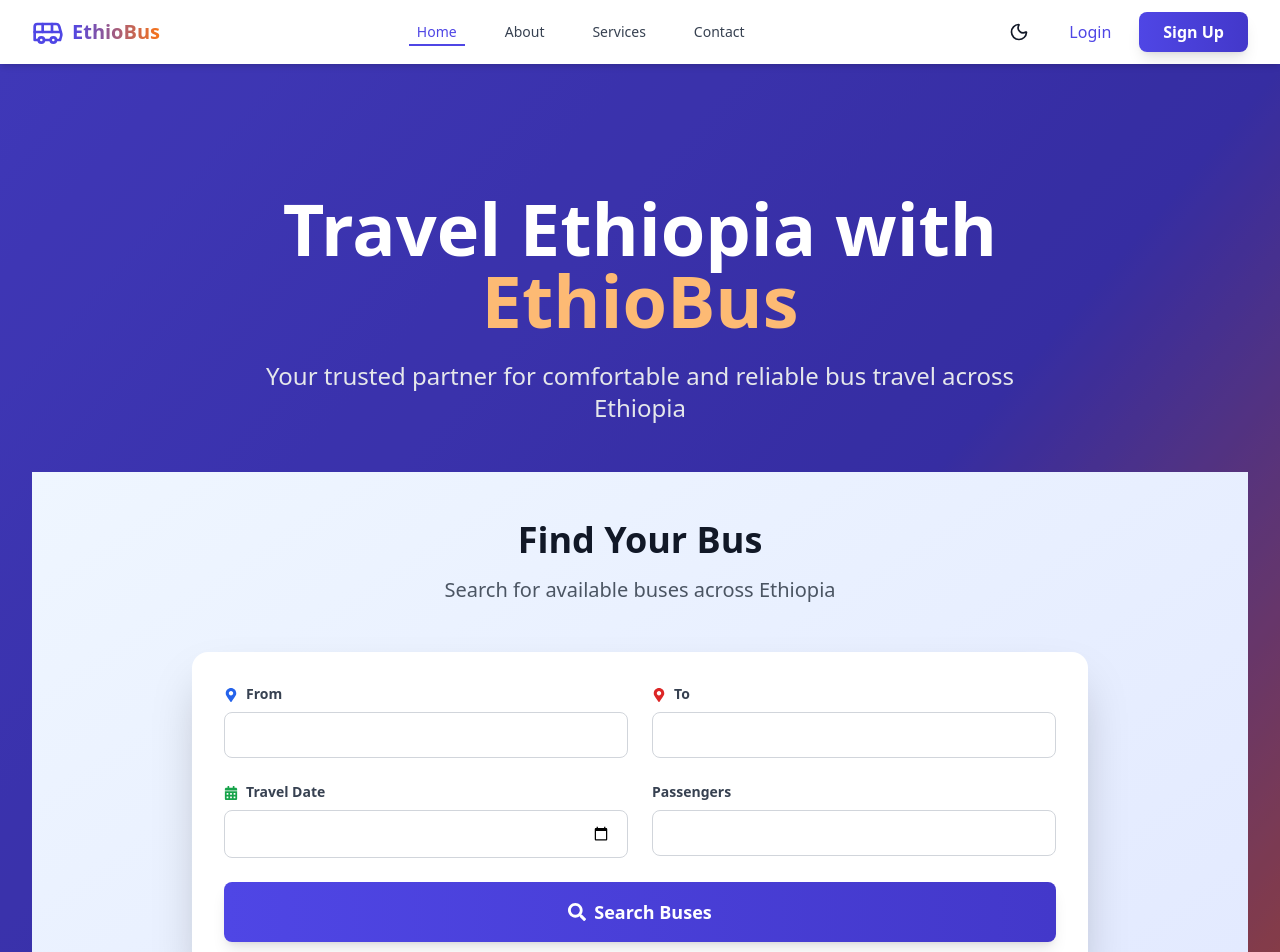
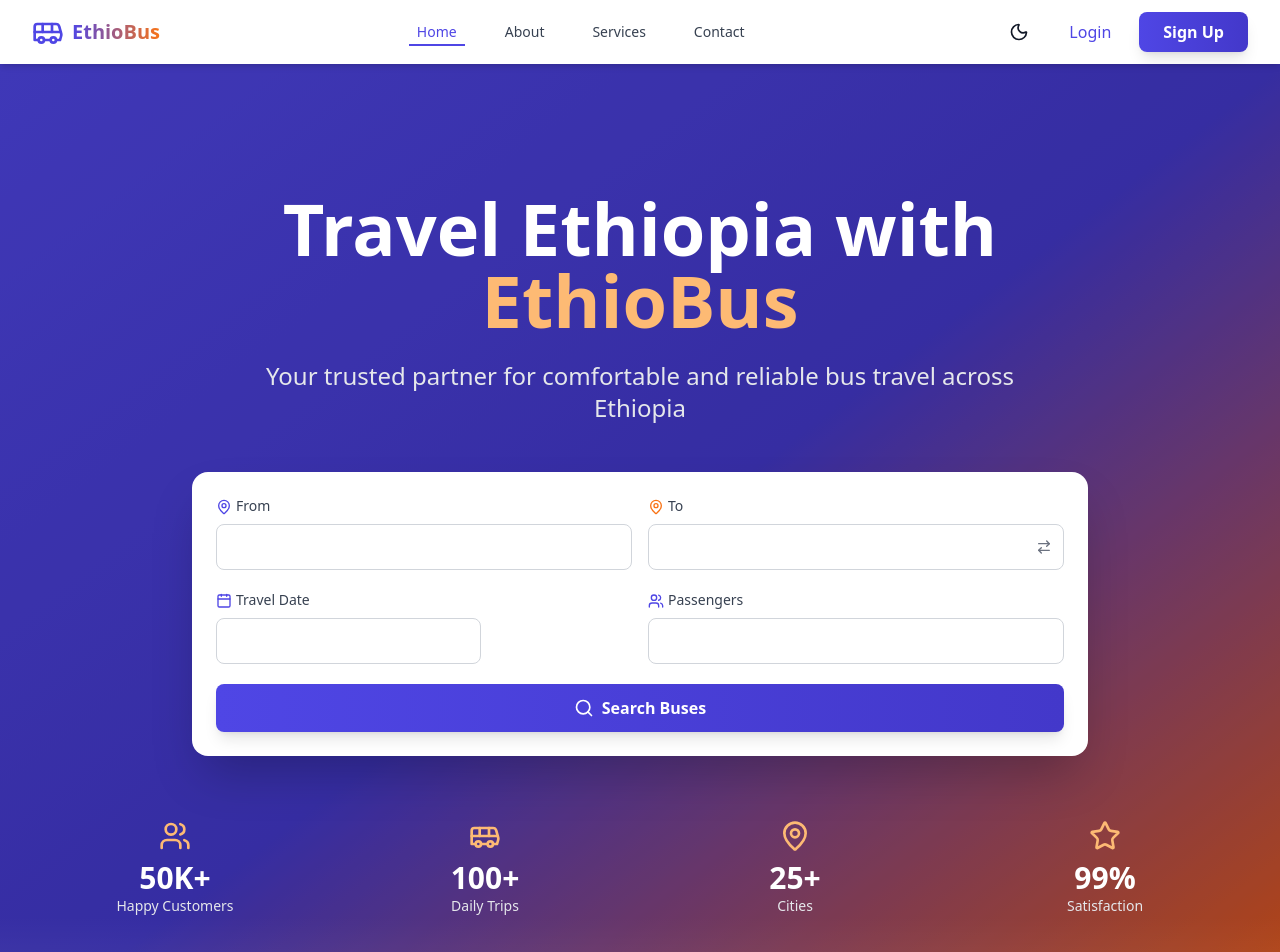
Before and after one commit to biruk2116/Bus-ticketing, a React (Vite) app in the folder frontend/: page / in a window 1280 px wide. Shown: the top 952 px of the page. Built offline with nearby package versions, Linux system fonts and the light colour scheme.

Commit message:
bus search

```diff
--- a/frontend/src/components/BusSearch.jsx
+++ b/frontend/src/components/BusSearch.jsx
@@ -1,75 +1,58 @@
-// frontend/src/components/BusSearch.jsx
-import React, { useState } from 'react';
-import { motion } from 'framer-motion';
-import { useNavigate } from 'react-router-dom';
-import { FaMapMarkerAlt, FaCalendarAlt, FaSearch } from 'react-icons/fa';
+// src/components/BusSearch.jsx
+import React, { useState } from 'react'
+import { motion } from 'framer-motion'
+import { useNavigate } from 'react-router-dom'
+import { MapPin, Calendar, Users, Search, ArrowRightLeft } from 'lucide-react'
+import DatePicker from 'react-datepicker'
+import 'react-datepicker/dist/react-datepicker.css'
 
-const BusSearch = () => {
-  const navigate = useNavigate();
-  const [searchData, setSearchData] = useState({
+const BusSearch = ({ compact = false }) => {
+  const navigate = useNavigate()
+  const [formData, setFormData] = useState({
     from: '',
     to: '',
-    date: '',
+    date: new Date(),
     passengers: 1
-  });
+  })
 
   const cities = [
-    'Addis Ababa',
-    'Bahir Dar',
-    'Gondar',
-    'Hawassa',
-    'Mekelle',
-    'Dire Dawa',
-    'Jimma',
-    'Arba Minch',
-    'Harar',
-    'Dessie'
-  ];
+    'Addis Ababa', 'Bahir Dar', 'Gondar', 'Hawassa', 'Mekelle',
+    'Dire Dawa', 'Jimma', 'Arba Minch', 'Harar', 'Dessie'
+  ]
 
-  const handleSearch = (e) => {
-    e.preventDefault();
-    // Save search to localStorage (history)
-    const searches = JSON.parse(localStorage.getItem('recentSearches') || '[]');
-    searches.unshift(searchData);
-    localStorage.setItem('recentSearches', JSON.stringify(searches.slice(0, 5)));
+  const handleSubmit = (e) => {
+    e.preventDefault()
+    if (formData.from && formData.to && formData.date) {
+      navigate('/buses', { state: formData })
+    }
+  }
 
-    // Navigate to bus list with search params
-    navigate('/buses', { state: searchData });
-  };
+  const swapCities = () => {
+    setFormData({
+      ...formData,
+      from: formData.to,
+      to: formData.from
+    })
+  }
 
   return (
-    <div className="min-h-screen bg-gradient-to-br from-blue-50 to-indigo-100 py-12 px-4 sm:px-6 lg:px-8">
     <motion.div
       initial={{ opacity: 0, y: 20 }}
       animate={{ opacity: 1, y: 0 }}
-        className="max-w-4xl mx-auto"
+      className={`bg-white dark:bg-gray-800 rounded-2xl shadow-2xl ${compact ? 'p-6' : 'p-8'} max-w-4xl mx-auto`}
     >
-        <div className="text-center mb-12">
-          <h1 className="text-4xl font-bold text-gray-900 mb-4">
-            Find Your Bus
-          </h1>
-          <p className="text-xl text-gray-600">
-            Search for available buses across Ethiopia
-          </p>
-        </div>
-
-        <motion.div
-          initial={{ opacity: 0, scale: 0.9 }}
-          animate={{ opacity: 1, scale: 1 }}
-          transition={{ delay: 0.2 }}
-          className="bg-white rounded-2xl shadow-2xl p-8"
-        >
-          <form onSubmit={handleSearch} className="space-y-6">
-            <div className="grid grid-cols-1 md:grid-cols-2 gap-6">
-              <div>
-                <label className="block text-gray-700 text-sm font-bold mb-2">
-                  <FaMapMarkerAlt className="inline mr-2 text-blue-600" />
+      <form onSubmit={handleSubmit} className="space-y-5">
+        <div className="grid grid-cols-1 md:grid-cols-2 gap-4">
+          {/* From City */}
+          <div className="relative">
+            <label className="block text-sm font-medium text-gray-700 dark:text-gray-300 mb-2">
+              <MapPin className="inline h-4 w-4 mr-1 text-primary-600" />
               From
             </label>
             <select
               required
-                  value={searchData.from}
-                  onChange={(e) => setSearchData({ ...searchData, from: e.target.value })}
+              value={formData.from}
+              onChange={(e) => setFormData({ ...formData, from: e.target.value })}
               className="input-field"
             >
               <option value="">Select departure city</option>
@@ -79,51 +62,66 @@
             </select>
           </div>
 
-              <div>
-                <label className="block text-gray-700 text-sm font-bold mb-2">
-                  <FaMapMarkerAlt className="inline mr-2 text-red-600" />
+          {/* To City */}
+          <div className="relative">
+            <label className="block text-sm font-medium text-gray-700 dark:text-gray-300 mb-2">
+              <MapPin className="inline h-4 w-4 mr-1 text-accent-500" />
               To
             </label>
+            <div className="relative">
               <select
                 required
-                  value={searchData.to}
-                  onChange={(e) => setSearchData({ ...searchData, to: e.target.value })}
+                value={formData.to}
+                onChange={(e) => setFormData({ ...formData, to: e.target.value })}
                 className="input-field"
               >
                 <option value="">Select destination city</option>
-                  {cities.filter(c => c !== searchData.from).map(city => (
+                {cities.filter(c => c !== formData.from).map(city => (
                   <option key={city} value={city}>{city}</option>
                 ))}
               </select>
+              <button
+                type="button"
+                onClick={swapCities}
+                className="absolute right-2 top-1/2 transform -translate-y-1/2 p-1 hover:bg-gray-100 dark:hover:bg-gray-700 rounded-full transition-colors"
+              >
+                <ArrowRightLeft className="h-4 w-4 text-gray-500" />
+              </button>
+            </div>
+          </div>
         </div>
 
+        <div className="grid grid-cols-1 md:grid-cols-2 gap-4">
+          {/* Date */}
           <div>
-                <label className="block text-gray-700 text-sm font-bold mb-2">
-                  <FaCalendarAlt className="inline mr-2 text-green-600" />
+            <label className="block text-sm font-medium text-gray-700 dark:text-gray-300 mb-2">
+              <Calendar className="inline h-4 w-4 mr-1 text-primary-600" />
               Travel Date
             </label>
-                <input
-                  type="date"
+            <DatePicker
+              selected={formData.date}
+              onChange={(date) => setFormData({ ...formData, date })}
+              minDate={new Date()}
+              className="input-field"
+              dateFormat="MMMM d, yyyy"
               required
-                  min={new Date().toISOString().split('T')[0]}
-                  value={searchData.date}
-                  onChange={(e) => setSearchData({ ...searchData, date: e.target.value })}
-                  className="input-field"
             />
           </div>
 
+          {/* Passengers */}
           <div>
-                <label className="block text-gray-700 text-sm font-bold mb-2">
+            <label className="block text-sm font-medium text-gray-700 dark:text-gray-300 mb-2">
+              <Users className="inline h-4 w-4 mr-1 text-primary-600" />
               Passengers
             </label>
             <input
               type="number"
-                  required
               min="1"
               max="10"
-                  value={searchData.passengers}
-                  onChange={(e) => setSearchData({ ...searchData, passengers: parseInt(e.target.value) })}
+              value={formData.passengers}
+              onChange={(e) => setFormData({ ...formData, passengers: parseInt(e.target.value) })}
               className="input-field"
+              required
             />
           </div>
         </div>
@@ -132,42 +130,14 @@
           whileHover={{ scale: 1.02 }}
           whileTap={{ scale: 0.98 }}
           type="submit"
-              className="w-full btn-primary py-4 text-lg flex items-center justify-center space-x-2"
+          className="w-full btn-primary py-3 flex items-center justify-center space-x-2"
         >
-              <FaSearch />
+          <Search className="h-5 w-5" />
           <span>Search Buses</span>
         </motion.button>
       </form>
+    </motion.div>
+  )
+}
 
-          {/* Recent Searches */}
-          {JSON.parse(localStorage.getItem('recentSearches') || '[]').length > 0 && (
-            <div className="mt-8">
-              <h3 className="text-lg font-semibold text-gray-700 mb-4">Recent Searches</h3>
-              <div className="space-y-2">
-                {JSON.parse(localStorage.getItem('recentSearches') || '[]').map((search, index) => (
-                  <div
-                    key={index}
-                    className="flex items-center justify-between p-3 bg-gray-50 rounded-lg cursor-pointer hover:bg-gray-100 transition-colors"
-                    onClick={() => {
-                      setSearchData(search);
-                      handleSearch({ preventDefault: () => {} });
-                    }}
-                  >
-                    <div className="flex items-center space-x-4">
-                      <span className="font-medium">{search.from}</span>
-                      <span>→</span>
-                      <span className="font-medium">{search.to}</span>
-                    </div>
-                    <span className="text-sm text-gray-600">{search.date}</span>
-                  </div>
-                ))}
-              </div>
-            </div>
-          )}
-        </motion.div>
-      </motion.div>
-    </div>
-  );
-};
-
-export default BusSearch;
+export default BusSearch
```
Lines whose indentation alone changed are shown as unchanged.
